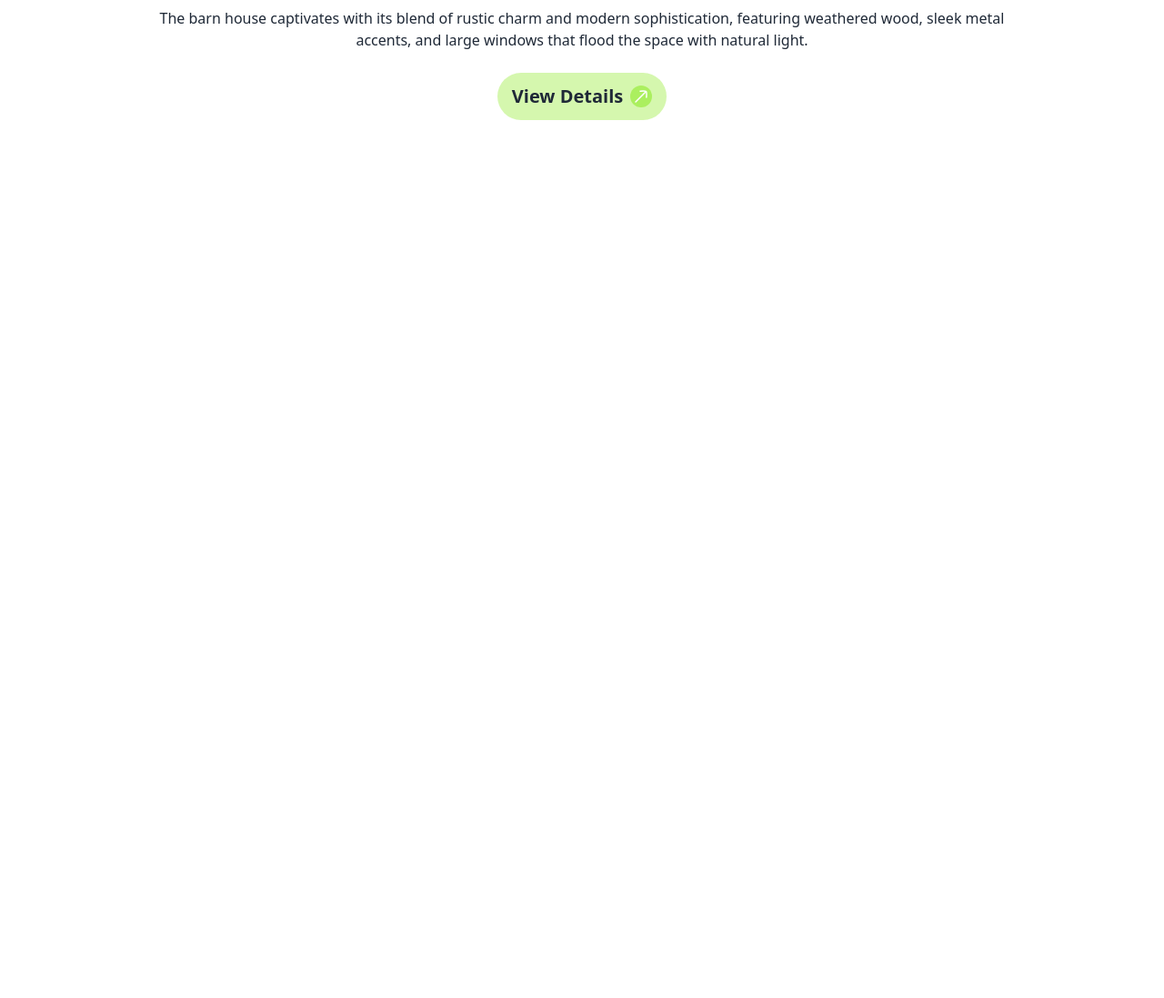
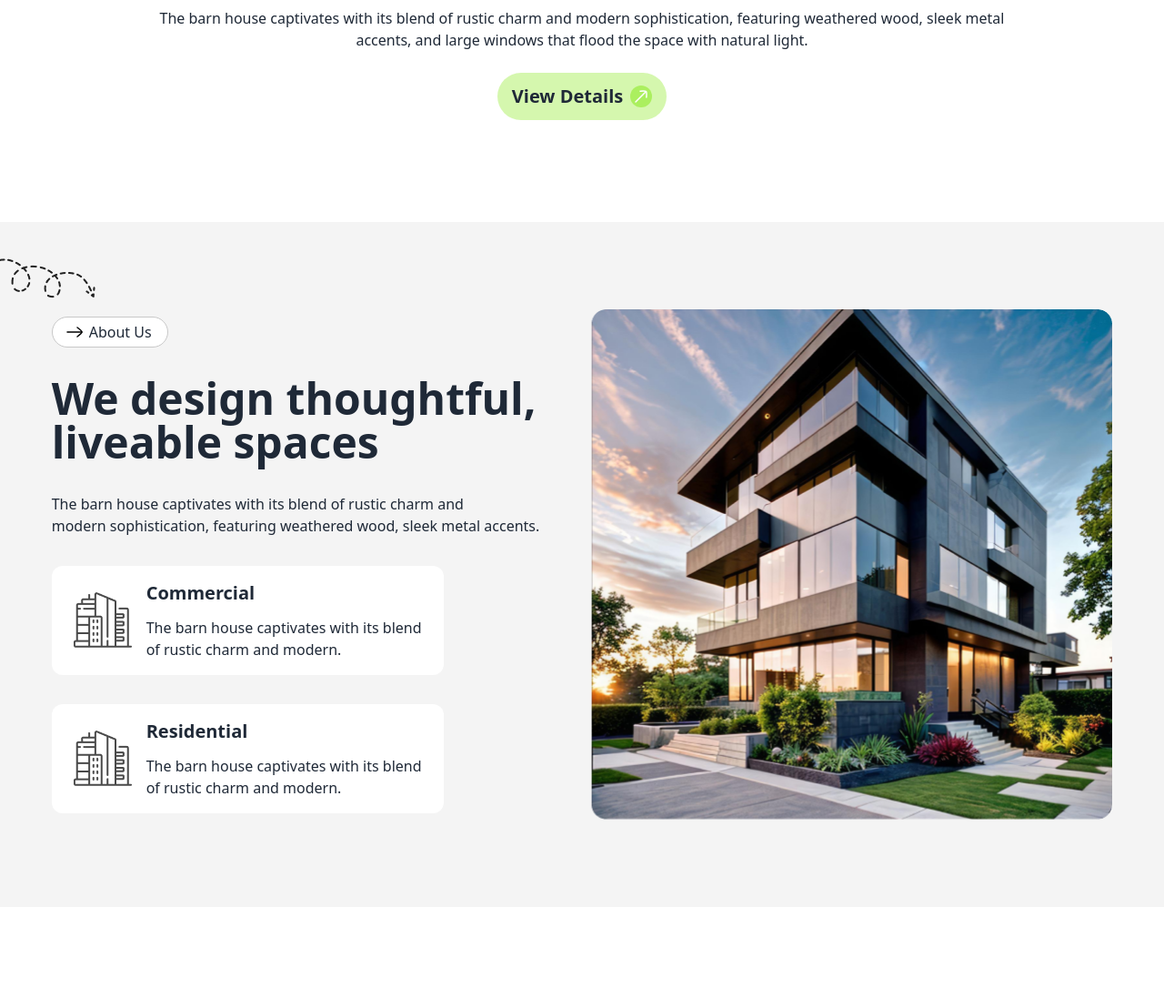
Before and after one commit to mehedycode/assignment-3, a plain HTML site: page index.html in a window 1280 px wide. Shown: the part 687-1784 px from the top of the page at 91% size. Before the commit the page ends 819 px from the top, so only its background shows below. Drawn offline with nearby package versions, Linux system fonts and the light colour scheme.

Commit message:
Design section done

```diff
--- a/index.html
+++ b/index.html
@@ -41,7 +41,7 @@
    <header class="container mx-auto">
 
     <!-- nav starts -->
-    <nav class=" flex justify-between items-center py-10">
+    <nav class=" flex justify-between items-center py-10 px-6">
 
     <!-- logo -->
       <div class="flex items-center gap-2">
@@ -126,7 +126,7 @@
    <div>
     <img src="./images/banner.png" alt="">
    </div>
-   <h1 class=" text-3xl md:text-6xl font-extrabold text-center md:leading-snug">A barn house of this design has a <br> striking appearance</h1>
+   <h1 class=" text-3xl md:text-6xl font-extrabold text-center md:leading-snug max-w-[950px]">A barn house of this design has a striking appearance</h1>
    <p class="font-medium text-center text-sm md:text-base">The barn house captivates with its blend of rustic charm and modern sophistication, featuring weathered wood, sleek
   metal <br> accents, and large windows that flood the space with natural light.</p>
 
@@ -143,8 +143,54 @@
    </header>
    <!-- header end -->
 
+
    <!-- main starts -->
-  <main></main>
+  <main class="bg-[#F4F4F4] my-28 px-5 ">
+
+    <!-- Design section starts -->
+    <section class="flex flex-col md:flex-row md:items-center justify-center gap-y-10 gap-x-14 container mx-auto py-8 md:py-24">
+      <div class="flex flex-col gap-4 md:gap-8 items-center md:items-start text-center md:text-left relative">
+
+        <div class="absolute -top-16 -left-20 hidden md:block">
+          <img src="./images/Vector.png" alt="">
+        </div>
+        <div class="flex items-center w-32 gap-1 bg-white rounded-full border border-[rgb(200,200,200)] px-3 py-1">
+          <svg xmlns="http://www.w3.org/2000/svg" viewBox="0 0 24 24" width="24" height="24" color="#000000" fill="none">
+            <path d="M20.0001 11.9998L4.00012 11.9998" stroke="currentColor" stroke-width="1.5" stroke-linecap="round"
+              stroke-linejoin="round" />
+            <path d="M15.0003 17C15.0003 17 20.0002 13.3176 20.0002 12C20.0002 10.6824 15.0002 7 15.0002 7" stroke="currentColor"
+              stroke-width="1.5" stroke-linecap="round" stroke-linejoin="round" />
+          </svg>
+          <p>About Us</p>
+        </div>
+
+        <h2 class=" text-2xl md:text-5xl font-extrabold">We design thoughtful, <br> liveable spaces</h2>
+        <p class="font-medium">The barn house captivates with its blend of rustic charm and <br>
+        modern sophistication, featuring weathered wood, sleek metal accents.</p>
+
+        <div class="flex items-center  gap-4 bg-white rounded-xl py-4 px-6">
+          <div><img src="./images/commercial.png" alt=""></div>
+          <div class="space-y-3">
+            <h4 class="text-xl font-extrabold">Commercial</h4>
+            <p class="font-medium">The barn house captivates with its blend <br> of rustic charm and modern.</p>
+          </div>
+        </div>
+
+        <div class="flex items-center  gap-4 bg-white rounded-xl py-4 px-6">
+          <div><img src="./images/commercial.png" alt=""></div>
+          <div class="space-y-3">
+            <h4 class="text-xl font-extrabold">Residential</h4>
+            <p class="font-medium">The barn house captivates with its blend <br> of rustic charm and modern.</p>
+          </div>
+        </div>
+      </div>
+
+
+      <div>
+        <img src="./images/Rectangle.png" alt="">
+      </div>
+    </section>
+  </main>
   <!-- main end -->
 
   <!-- footer starts -->
```
